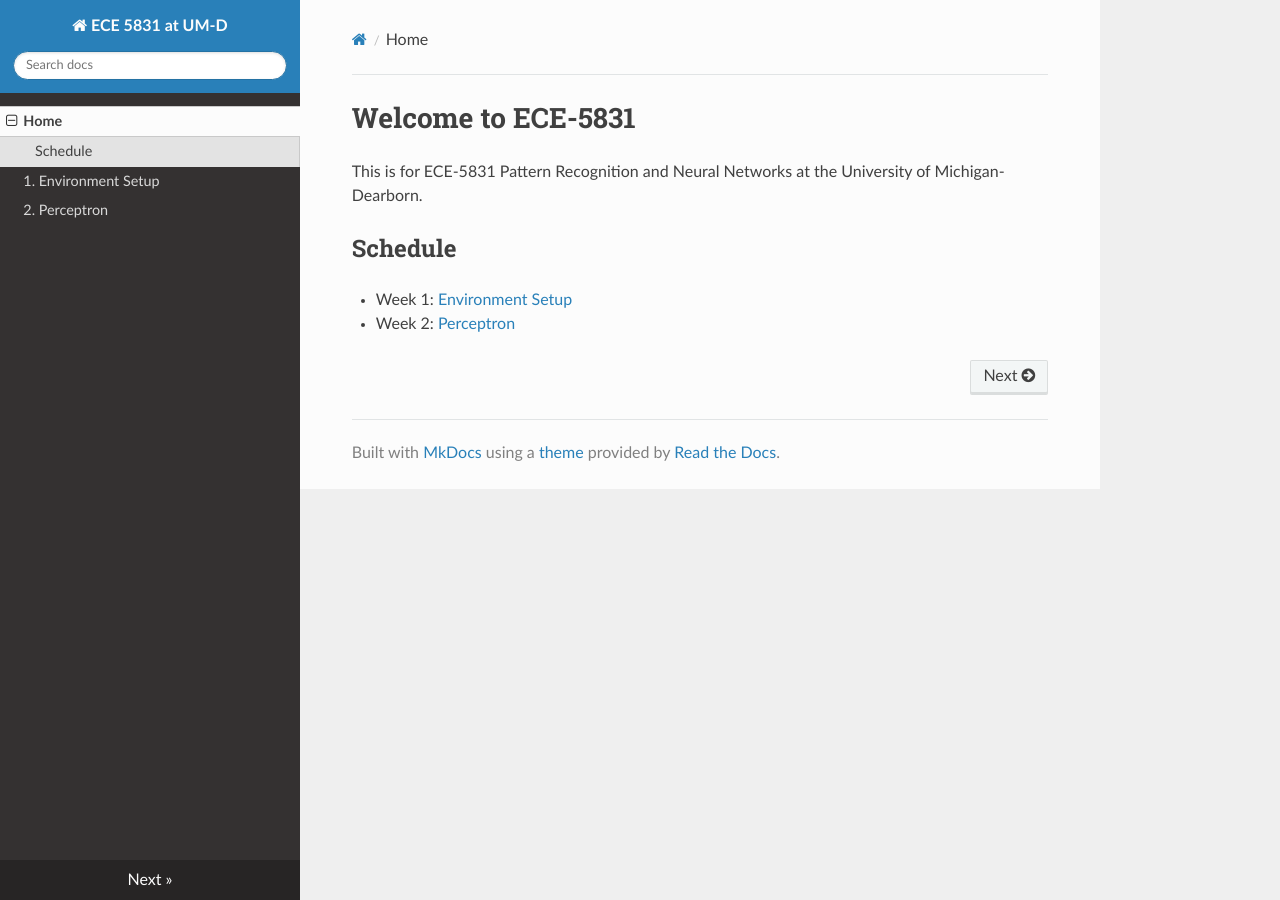
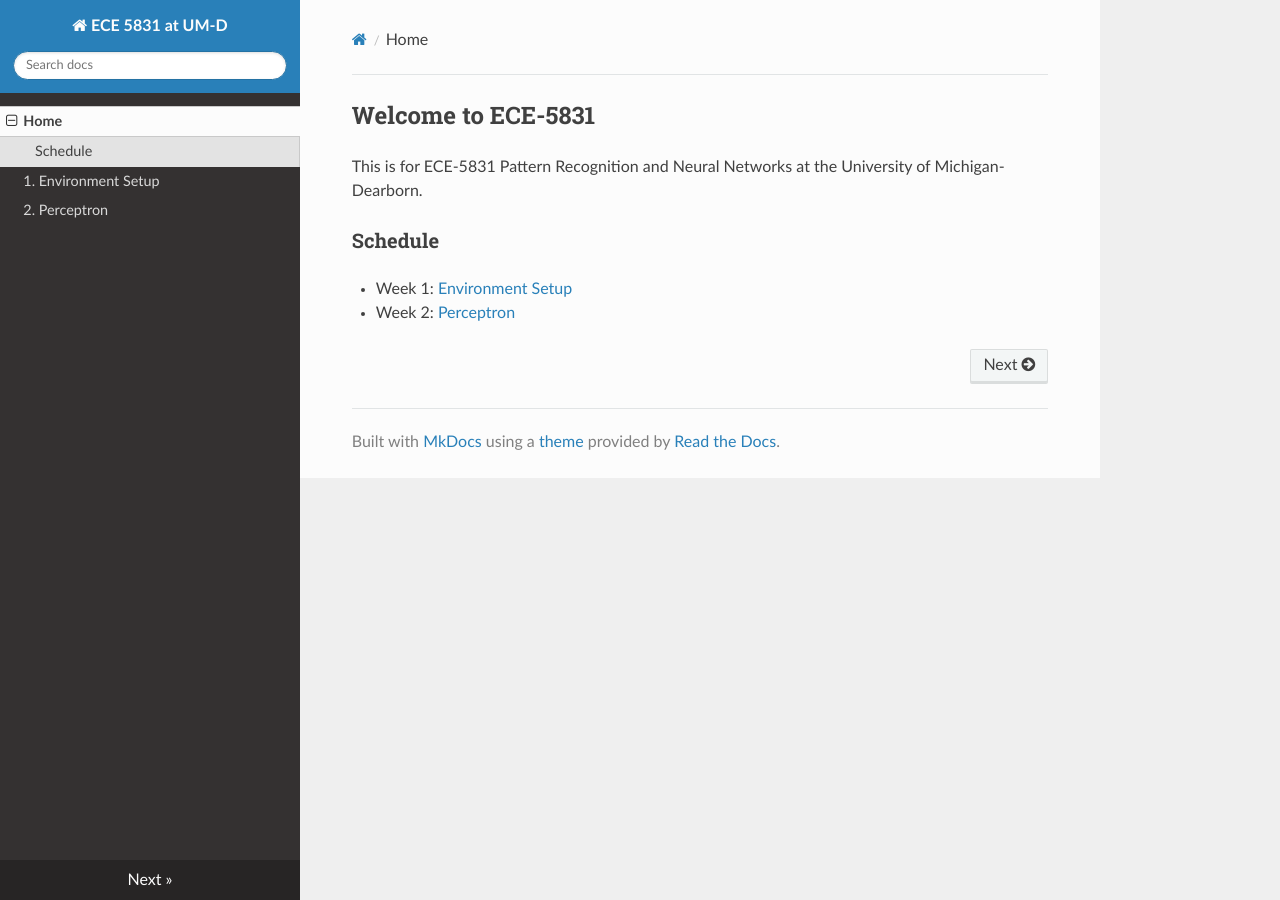
Before and after one commit to jrkwon/umd-ece-5831, an MkDocs documentation site: the page built from docs/index.md, in a window 1280 px wide. Built offline with MkDocs 1.6.1, drawn with Linux system fonts in a browser that asks for light colours; nearby versions of some CDN libraries.

Commit message:
Add makrdown extensions: toc

```diff
--- a/mkdocs.yml
+++ b/mkdocs.yml
@@ -1,11 +1,11 @@
 site_name: ECE 5831 at UM-D
 theme: readthedocs
 
-#markdown_extensions:
-#    - toc:
-#        permalink: "#"
-#        baselevel: 2
-#        separator: "_"
+markdown_extensions:
+    - toc:
+        permalink: "#"
+        baselevel: 2
+        separator: "_"
 
 nav:
         - Home: index.md
```
